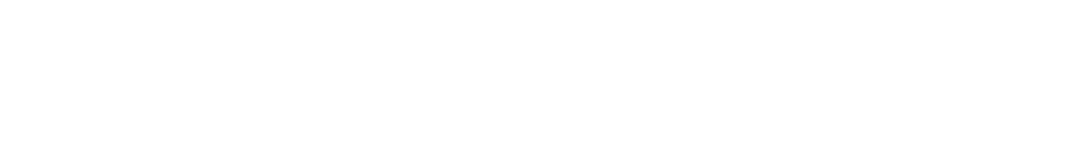
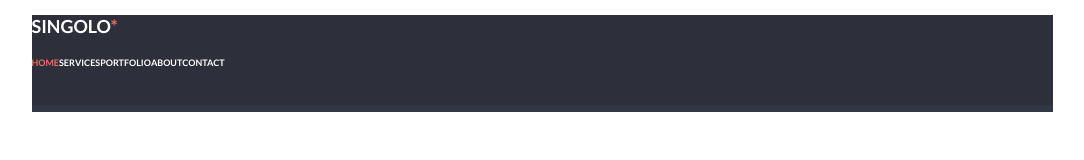
Before and after one commit to niko07335/singolo, a plain HTML site: page singolo1.html in a window 1280 px wide. Shown: the whole page, without its empty margins (98-1182 px from the left). Drawn offline with Linux system fonts and the light colour scheme; a web font is replaced by a local one.

Commit message:
feat: add header and fonts

```diff
--- a/singolo1.css
+++ b/singolo1.css
@@ -0,0 +1,64 @@
+@font-face {
+    font-family: 'Lato-Black';
+    src: url(./assets/Lato-Black.ttf);
+  }
+
+  @font-face {
+    font-family: 'Lato-Bold';
+    src: url(./assets/Lato-Bold.ttf);
+  }
+
+  @font-face {
+    font-family: 'Lato-Light';
+    src: url(./assets/Lato-Light.ttf);
+  }
+
+  @font-face {
+    font-family: 'Lato-Regular';
+    src: url(./assets/Lato-Regular.ttf);
+  }
+
+
+body{
+    margin: 0;
+}
+
+header{
+    background: #2D303A;
+    width: 1021px;
+    margin: 0 auto;
+    height: 90px;
+}
+
+.header__logo__text{
+    text-decoration: none;
+    text-transform: uppercase;
+    color: #FFFFFF;
+    font-family: 'Lato-Bold';
+    font-size: 18px;
+}
+
+.header__nav__item{
+    list-style-type: none;
+    float: left;
+}
+
+.header__nav__item--link{
+    text-decoration: none;
+    text-transform: uppercase;
+    color: #FFFFFF;
+    font-size: 9px;
+    font-family: "Lato-Bold";
+}
+
+.header__bottom-line{
+    background: #323746;
+    width: 1021px;
+    margin: 0 auto;
+    height: 7px;
+}
+
+
+.active{
+    color: #F06C64;
+}
--- a/singolo1.html
+++ b/singolo1.html
@@ -4,8 +4,34 @@
     <meta charset="UTF-8">
     <meta name="viewport" content="width=device-width, initial-scale=1.0">
     <title>Singolo</title>
+    <link rel="stylesheet" href="fonts.css">
+    <link rel="stylesheet" href="singolo1.css">
 </head>
 <body>
-
+    <header>
+        <section class="header__logo">
+            <h1 class="header__logo__text">Singolo<span class="active">*</span></h1>
+        </section>
+        <section class="header__menu">
+            <nav>
+                <li class="header__nav__item">
+                    <a href="#" class="header__nav__item--link active">Home</a>
+                </li>
+                <li class="header__nav__item">
+                    <a href="#" class="header__nav__item--link">Services</a>
+                </li>
+                <li class="header__nav__item">
+                    <a href="#" class="header__nav__item--link">Portfolio</a>
+                </li>
+                <li class="header__nav__item">
+                    <a href="#" class="header__nav__item--link">About</a>
+                </li>
+                <li class="header__nav__item">
+                    <a href="#" class="header__nav__item--link">Contact</a>
+                </li>
+            </nav>
+        </section>
+    </header>
+    <section class="header__bottom-line"></section>
 </body>
 </html>
```
Also changed, not shown: assets/Lato-Black.ttf (added), assets/Lato-Bold.ttf (added), assets/Lato-Light.ttf (added), assets/Lato-Regular.ttf (added).
